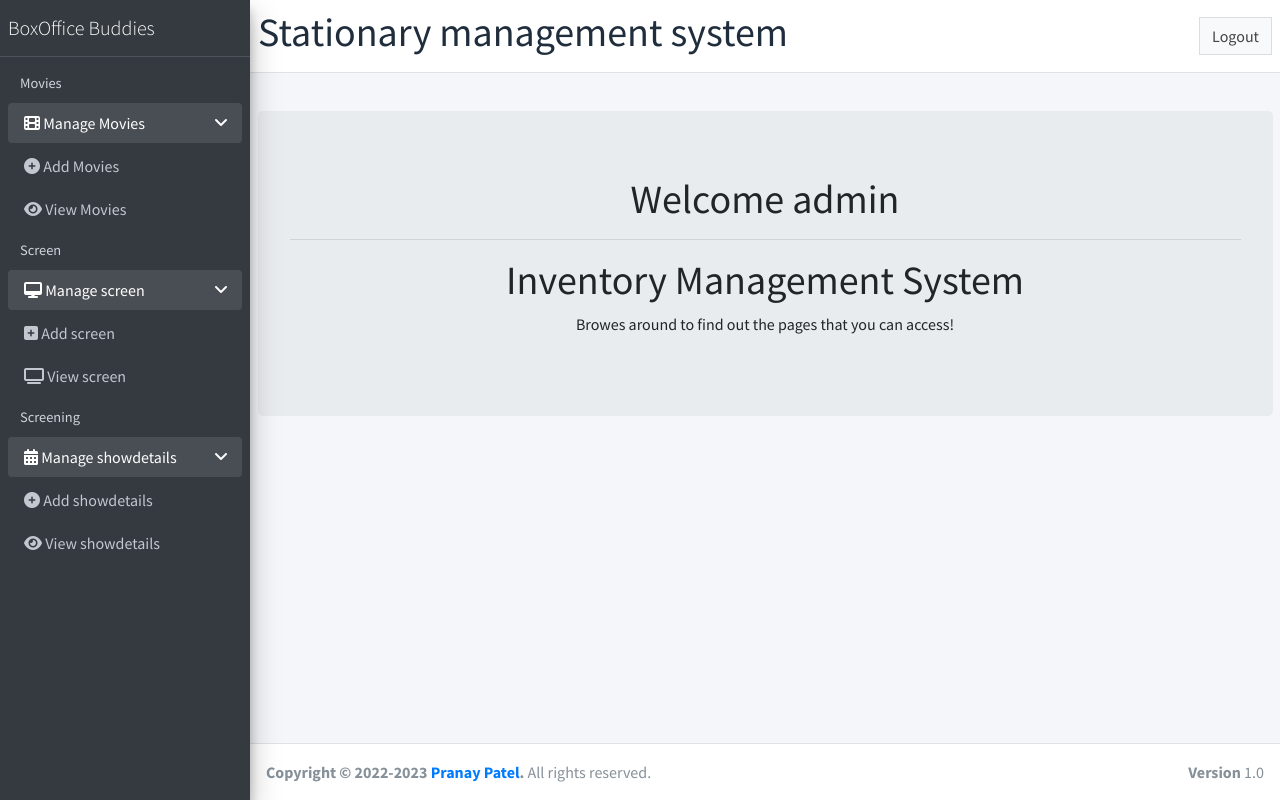
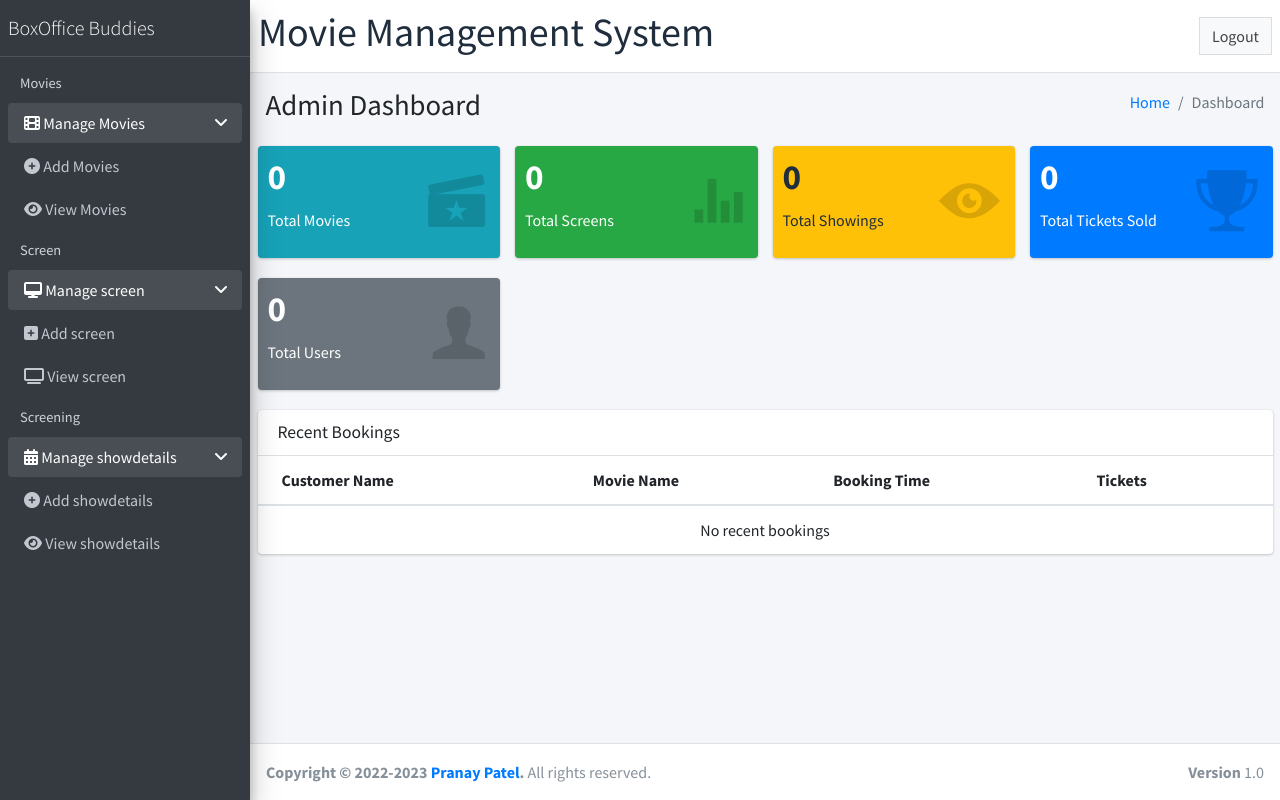
Before and after one commit to Pranay1903/BoxOffice-Buddies, a PHP site: page /pages/index.php in a window 1280 px wide. Run offline with PHP 8.4, Linux system fonts and the light colour scheme; data that the repository does not hold is empty; some libraries are stand-ins or nearby versions.

Commit message:
update index page

```diff
--- a/admin/pages/index.php
+++ b/admin/pages/index.php
@@ -4,60 +4,187 @@ include_once('../../config.php');
 include('header.php');
 include('navbar.php');
 include('sidebar.php');
-// include_once('form.php');
-// $frm=new formBuilder;
+
+// Fetch necessary data from the database
+$total_movies = 0;
+$total_screens = 0;
+$total_showings = 0;
+$total_tickets = 0;
+$total_users = 0;
+$recent_bookings = [];
+
+$query_movies = "SELECT COUNT(*) AS total_movies FROM movie";
+$query_screens = "SELECT COUNT(*) AS total_screens FROM screen";
+$query_showings = "SELECT COUNT(*) AS total_showings FROM show_details";
+$query_tickets = "SELECT COUNT(*) AS total_tickets FROM ticket";
+$query_users = "SELECT COUNT(*) AS total_users FROM user";
+$query_recent_bookings = "SELECT u.username AS customer_name, m.moviename AS movie_name, t.total_price
+                          FROM ticket t
+                          JOIN user u ON t.user_id = u.user_id
+                          JOIN show_details sd ON t.show_id = sd.show_id
+                          JOIN movie m ON sd.movie_id = m.movie_id
+                          ORDER BY t.ticket_id DESC LIMIT 5";
+
+// Execute queries and fetch data
+$result_movies = mysqli_query($con, $query_movies);
+$result_screens = mysqli_query($con, $query_screens);
+$result_showings = mysqli_query($con, $query_showings);
+$result_tickets = mysqli_query($con, $query_tickets);
+$result_users = mysqli_query($con, $query_users);
+$result_recent_bookings = mysqli_query($con, $query_recent_bookings);
+
+if ($result_movies) {
+    $row = mysqli_fetch_assoc($result_movies);
+    $total_movies = $row['total_movies'];
+}
+
+if ($result_screens) {
+    $row = mysqli_fetch_assoc($result_screens);
+    $total_screens = $row['total_screens'];
+}
+
+if ($result_showings) {
+    $row = mysqli_fetch_assoc($result_showings);
+    $total_showings = $row['total_showings'];
+}
+
+if ($result_tickets) {
+    $row = mysqli_fetch_assoc($result_tickets);
+    $total_tickets = $row['total_tickets'];
+}
+
+if ($result_users) {
+    $row = mysqli_fetch_assoc($result_users);
+    $total_users = $row['total_users'];
+}
+
+if ($result_recent_bookings) {
+    while ($row = mysqli_fetch_assoc($result_recent_bookings)) {
+        $recent_bookings[] = $row;
+    }
+}
 ?>
 
-  <!-- Content Wrapper. Contains page content -->
 <div class="content-wrapper">
-    <!-- Content Header (Page header) -->
     <div class="content-header">
         <div class="container-fluid">
             <div class="row mb-2">
                 <div class="col-sm-6">
-            <!-- <h1 class="m-0">Home</h1> -->
-          </div><!-- /.col -->
+                    <h1 class="m-0">Admin Dashboard</h1>
+                </div>
                 <div class="col-sm-6">
                     <ol class="breadcrumb float-sm-right">
-              <!-- <li class="breadcrumb-item"><a href="#">Home</a></li> -->
-              <!-- <li class="breadcrumb-item active">Dashboard v1</li> -->
+                        <li class="breadcrumb-item"><a href="#">Home</a></li>
+                        <li class="breadcrumb-item active">Dashboard</li>
                     </ol>
-          </div><!-- /.col -->
-        </div><!-- /.row -->
-      </div><!-- /.container-fluid -->
                 </div>
-    <!-- /.content-header -->
-
-    <!-- <div class="login-box-body">
-    <p class="login-box-msg">Sign in to start your session</p>
-<form action="pages/process_login.php" method="post">
-      <div class="form-group has-feedback">
-        <input name="Email" type="text" size="25" placeholder="Email" class="form-control" placeholder="Email"/>
-        <span class="glyphicon glyphicon-envelope form-control-feedback"></span>
-      </div>
-      <div class="form-group has-feedback">
-        <input name="Password" type="password" size="25" placeholder="Password" class="form-control" placeholder="Password" />
-        <span class="glyphicon glyphicon-lock form-control-feedback"></span>
-      </div>
-      <div class="form-group">
-          <button type="submit" class="btn btn-primary">Login</button>
-      </div>
-    </form>
-
-  </div> -->
-    <!-- <h1>Welcome In Box office Buddies</h1> -->
-    <div class="col-md-12">
-    <div class="panel">
-      <div class="jumbotron text-center">
-         <h1>Welcome admin <hr> Inventory Management System</h1>
-         <p>Browes around to find out the pages that you can access!</p>
             </div>
         </div>
     </div>
 
+    <!-- Dashboard Overview -->
+    <div class="container-fluid">
+        <div class="row">
+            <div class="col-lg-3 col-6">
+                <div class="small-box bg-info">
+                    <div class="inner">
+                        <h3><?php echo $total_movies; ?></h3>
+                        <p>Total Movies</p>
                     </div>
-  <!-- /.content-wrapper -->
+                    <div class="icon">
+                        <i class="ion ion-film-marker"></i>
+                    </div>
+                </div>
+            </div>
 
-<?php
-include('footer.php');
-?>
+            <div class="col-lg-3 col-6">
+                <div class="small-box bg-success">
+                    <div class="inner">
+                        <h3><?php echo $total_screens; ?></h3>
+                        <p>Total Screens</p>
+                    </div>
+                    <div class="icon">
+                        <i class="ion ion-stats-bars"></i>
+                    </div>
+                </div>
+            </div>
+
+            <div class="col-lg-3 col-6">
+                <div class="small-box bg-warning">
+                    <div class="inner">
+                        <h3><?php echo $total_showings; ?></h3>
+                        <p>Total Showings</p>
+                    </div>
+                    <div class="icon">
+                        <i class="ion ion-eye"></i>
+                    </div>
+                </div>
+            </div>
+
+            <div class="col-lg-3 col-6">
+                <div class="small-box bg-primary">
+                    <div class="inner">
+                        <h3><?php echo $total_tickets; ?></h3>
+                        <p>Total Tickets Sold</p>
+                    </div>
+                    <div class="icon">
+                        <i class="ion ion-trophy"></i>
+                    </div>
+                </div>
+            </div>
+
+            <div class="col-lg-3 col-6">
+                <div class="small-box bg-secondary">
+                    <div class="inner">
+                        <h3><?php echo $total_users; ?></h3>
+                        <p>Total Users</p>
+                    </div>
+                    <div class="icon">
+                        <i class="ion ion-person"></i>
+                    </div>
+                </div>
+            </div>
+        </div>
+
+        <!-- Recent Bookings -->
+        <div class="row">
+            <div class="col-12">
+                <div class="card">
+                    <div class="card-header">
+                        <h3 class="card-title">Recent Bookings</h3>
+                    </div>
+                    <div class="card-body table-responsive p-0">
+                        <table class="table table-hover text-nowrap">
+                            <thead>
+                                <tr>
+                                    <th>Customer Name</th>
+                                    <th>Movie Name</th>
+                                    <th>Booking Time</th>
+                                    <th>Tickets</th>
+                                </tr>
+                            </thead>
+                            <tbody>
+                                <?php if (!empty($recent_bookings)): ?>
+                                    <?php foreach ($recent_bookings as $booking): ?>
+                                    <tr>
+                                        <td><?php echo htmlspecialchars($booking['customer_name']); ?></td>
+                                        <td><?php echo htmlspecialchars($booking['movie_name']); ?></td>
+                                        <td><?php echo htmlspecialchars($booking['booking_time']); ?></td>
+                                        <td><?php echo htmlspecialchars($booking['num_tickets']); ?></td>
+                                    </tr>
+                                    <?php endforeach; ?>
+                                <?php else: ?>
+                                    <tr>
+                                        <td colspan="4" class="text-center">No recent bookings</td>
+                                    </tr>
+                                <?php endif; ?>
+                            </tbody>
+                        </table>
+                    </div>
+                </div>
+            </div>
+        </div>
+    </div>
+</div>
+
+<?php include('footer.php'); ?>
--- a/admin/pages/navbar.php
+++ b/admin/pages/navbar.php
@@ -3,7 +3,7 @@
     <div class="navbar-left">
         <ul class="navbar-nav">
             <li class="nav-item">
-                <h1>Stationary management system</h1>
+                <h1>Movie Management System</h1>
             </li>
         </ul>
     </div>
```
Lines whose indentation alone changed are shown as unchanged.
